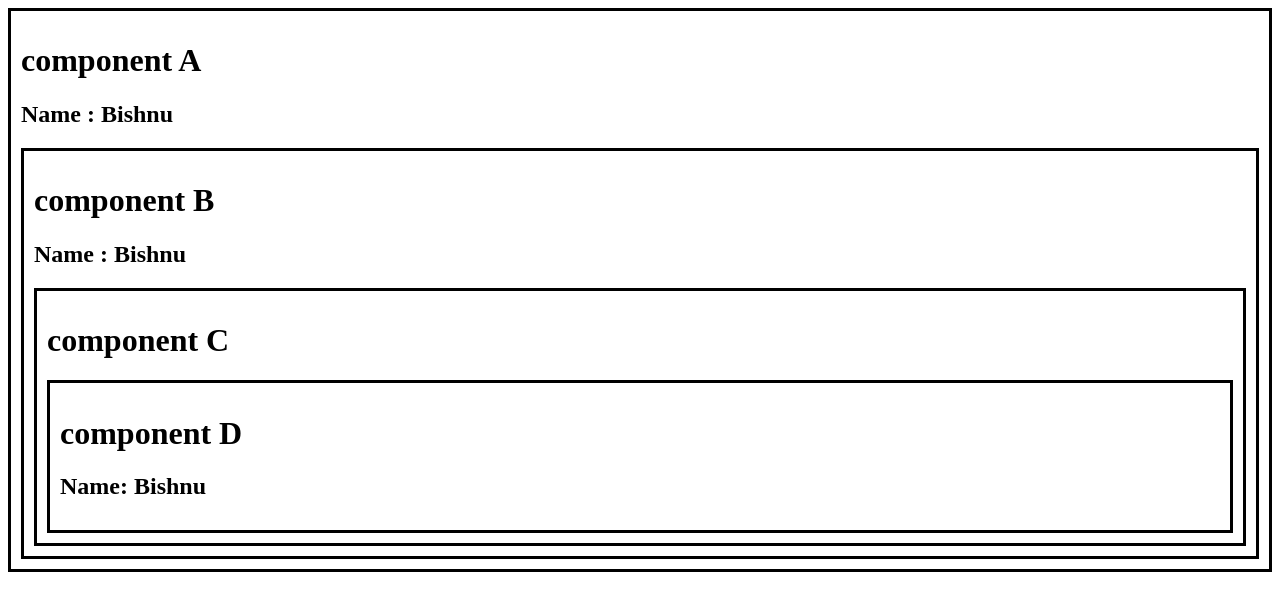
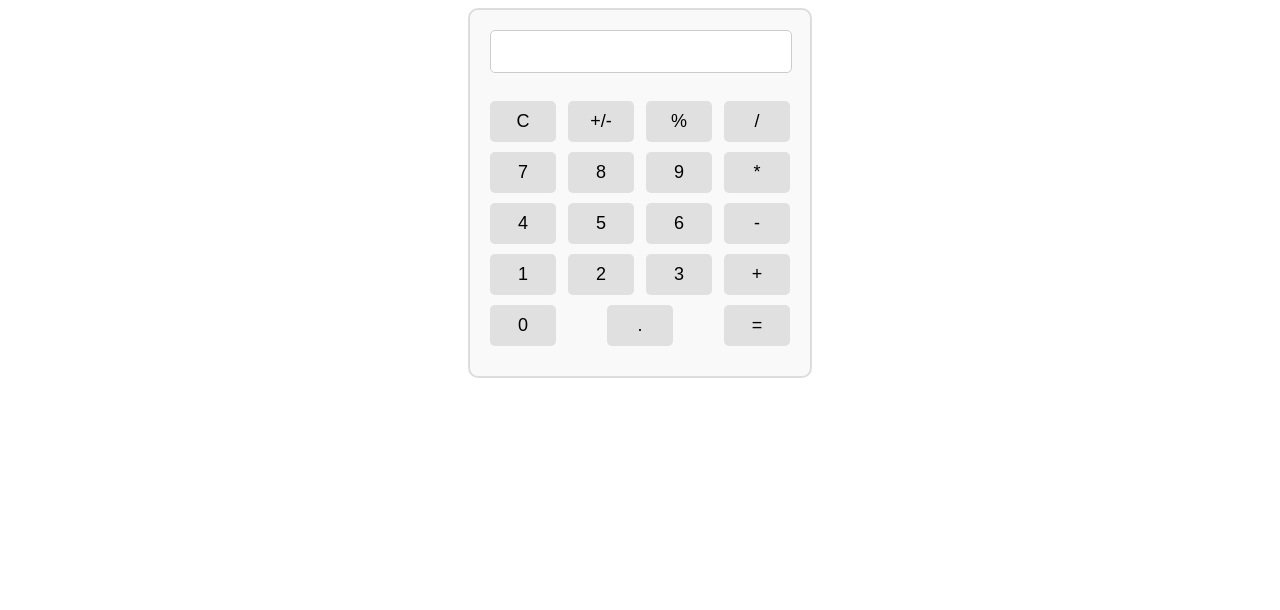
Before and after one commit to bishnulimbu/RRepo1, a React (Vite) app in the folder my-react-app/: page / in a window 1280 px wide. Shown: the top 610 px of the page. Built offline with nearby package versions, Linux system fonts and the light colour scheme.

Commit message:
commented out by roshan for import code block

```diff
--- a/my-react-app/src/App.jsx
+++ b/my-react-app/src/App.jsx
@@ -1,21 +1,22 @@
-import Header from "./Header.jsx";
-import Footer from "./Footer.jsx";
-import Food from "./Food.jsx";
-import Card from "./Card.jsx";
-import Student from "./Student.jsx";
-import Greeting from "./Greeting.jsx";
-import List from "./list.jsx";
-import Button from "./Button.jsx";
-import Profile from "./profilepic.jsx";
-import Component1 from "./Component1.jsx";
-import Counter1 from "./Counter1.jsx";
-import Component2 from "./Component2.jsx";
-import ColorPicker from "./ColorPicker.jsx";
-import Person from "./Person.jsx";
-import Array1 from "./Array1.jsx";
-import CarObject from "./CarObject.jsx";
-import ToDoList from "./ToDoList.jsx";
-import WinSize from "./WinSize.jsx";
+// import Header from "./Header.jsx";
+// import Footer from "./Footer.jsx";
+// import Food from "./Food.jsx";
+// import Card from "./Card.jsx";
+// import Student from "./Student.jsx";
+// import Greeting from "./Greeting.jsx";
+// import List from "./list.jsx";
+// import Button from "./Button.jsx";
+// import Profile from "./profilepic.jsx";
+// import Component1 from "./Component1.jsx";
+// import Counter1 from "./Counter1.jsx";
+// import Component2 from "./Component2.jsx";
+// import ColorPicker from "./ColorPicker.jsx";
+// import Person from "./Person.jsx";
+// import Array1 from "./Array1.jsx";
+// import CarObject from "./CarObject.jsx";
+// import ToDoList from "./ToDoList.jsx";
+// import WinSize from "./WinSize.jsx";
+import Calculator from "./Calcuator/Calculator.jsx";
 import Clock from "./Clock.jsx";
 import ComponentA from "./ComponentTrial/ComponentA.jsx";
 
@@ -64,7 +65,8 @@ function App() {
       {/* <ToDoList /> */}
       {/* <WinSize /> */}
       {/* <Clock /> */}
-      <ComponentA />
+      {/* <ComponentA /> */}
+      <Calculator />
     </>
   );
 }
```
